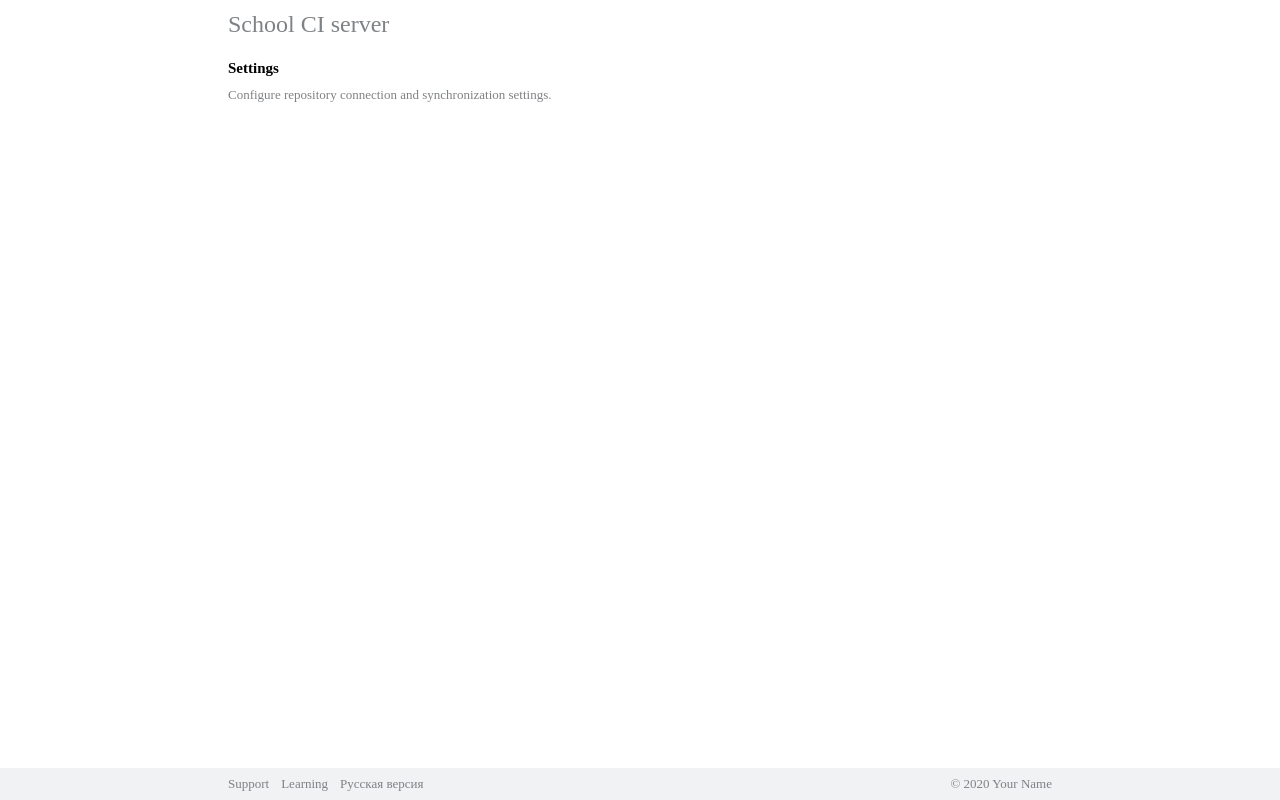
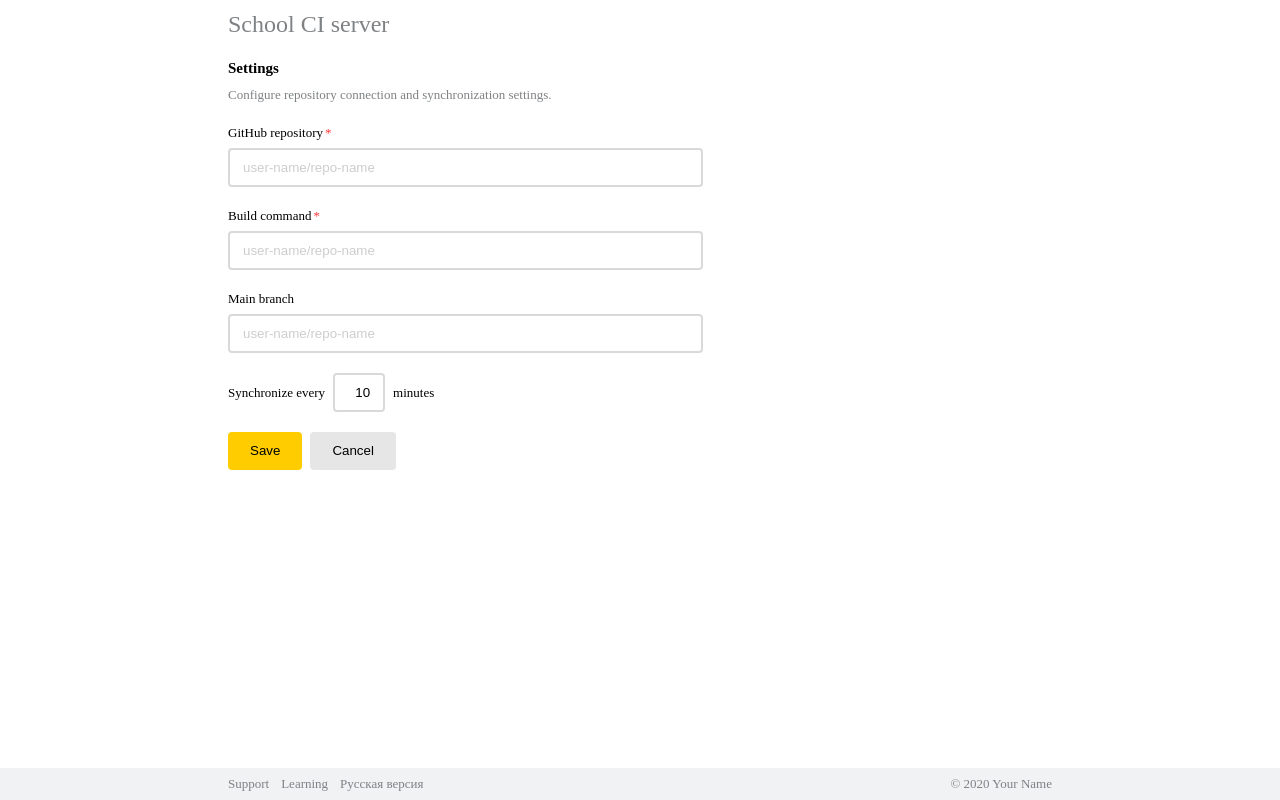
Before and after one commit to temir988/hw_react, a React (Create React App) app: page /settings in a window 1280 px wide. Built offline with nearby package versions, Linux system fonts and the light colour scheme; a web font is replaced by a local one.

Commit message:
add settings page

```diff
--- a/src/components/Settings/Settings.js
+++ b/src/components/Settings/Settings.js
@@ -2,6 +2,8 @@ import { NavLink } from "react-router-dom";
 
 import Header from "../Header/Header";
 import Logo from "../Logo/Logo";
+import TextField from "../TextField/TextField";
+import Button from "../Button/Button";
 import s from "./Settings.module.css";
 
 function Settings() {
@@ -17,6 +19,28 @@ function Settings() {
         <p className={s.description}>
           Configure repository connection and synchronization settings.
         </p>
+        <form className={s.form}>
+          <TextField
+            label="GitHub repository"
+            placeholder="user-name/repo-name"
+            required
+          />
+          <TextField
+            label="Build command"
+            placeholder="user-name/repo-name"
+            required
+          />
+          <TextField label="Main branch" placeholder="user-name/repo-name" />
+          <div className={s.sync}>
+            Synchronize every
+            <TextField value="10" inline />
+            minutes
+          </div>
+          <div className={s.actions}>
+            <Button type="action">Save</Button>
+            <Button type="secondary">Cancel</Button>
+          </div>
+        </form>
       </main>
     </div>
   );
--- a/src/components/Settings/Settings.module.css
+++ b/src/components/Settings/Settings.module.css
@@ -10,3 +10,25 @@
   margin: 0 0 20px 0;
   line-height: 18px;
 }
+
+.form {
+  display: grid;
+  grid-gap: 20px;
+}
+
+.actions {
+  display: flex;
+  gap: 8px;
+}
+
+.sync {
+  display: flex;
+  align-items: center;
+  gap: 8px;
+}
+
+@media only screen and (max-width: 512px) {
+  .actions {
+    flex-direction: column;
+  }
+}
--- /dev/null
+++ b/src/components/TextField/TextField.js
@@ -0,0 +1,52 @@
+import React, { useState } from "react";
+import s from "./TextField.module.css";
+import { ReactComponent as ClearIcon } from "./clear.svg";
+import classNames from "classnames";
+
+export default function TextField({
+  label,
+  required,
+  placeholder,
+  inline = false,
+  value = "",
+}) {
+  const [text, setText] = useState(value);
+
+  const inputHandler = (e) => {
+    setText(e.target.value);
+  };
+
+  const clearTextField = () => {
+    setText("");
+  };
+
+  const inputClasses = classNames(s.input, inline ? s.inline : "");
+
+  return (
+    <div>
+      {label && (
+        <label htmlFor="" className={s.label}>
+          {label}
+          {required && <span className={s.required}>*</span>}
+        </label>
+      )}
+
+      <div className={s.wrapper}>
+        <input
+          type="text"
+          placeholder={placeholder}
+          className={inputClasses}
+          value={text}
+          onInput={inputHandler}
+          required={required}
+        />
+
+        {!inline && text && (
+          <button className={s.clear} onClick={clearTextField}>
+            <ClearIcon />
+          </button>
+        )}
+      </div>
+    </div>
+  );
+}
--- /dev/null
+++ b/src/components/TextField/TextField.module.css
@@ -0,0 +1,66 @@
+.label {
+  display: block;
+  margin-bottom: 6px;
+  line-height: 18px;
+}
+
+.wrapper {
+  display: inline-block;
+  position: relative;
+}
+
+.input {
+  display: block;
+  padding: 10px 13px;
+  border: 2px solid #d9d9d9;
+  border-radius: 4px;
+  min-width: 475px;
+  color: var(--color-text);
+  transition: all 0.2s;
+  outline: none;
+}
+
+input:focus {
+  border-color: var(--color-border-focused);
+}
+
+.input::placeholder {
+  color: rgba(0, 0, 0, 0.2);
+}
+
+@media only screen and (max-width: 512px) {
+  .wrapper {
+    display: block;
+  }
+  .input {
+    min-width: auto;
+    width: 100%;
+  }
+}
+
+.required {
+  display: inline-block;
+  margin-left: 2px;
+  color: var(--red-500);
+}
+
+.clear {
+  display: block;
+  padding: 10px;
+  background-color: transparent;
+  border: 0;
+  position: absolute;
+  right: 2px;
+  top: 2px;
+  cursor: pointer;
+}
+
+.clear svg {
+  display: block;
+}
+
+.inline {
+  min-width: auto;
+  width: 52px;
+  text-align: right;
+}
--- a/src/styles/colors.css
+++ b/src/styles/colors.css
@@ -4,6 +4,7 @@
   --blue-grey-500: #7f8285;
   --blue-grey-50: #f0f2f3;
   --green-500: #00b341;
+  --red-500: #ff3333;
   --color-bg-action-hovered: #f2c200;
   --color-bg-disabled: #f2f2f2;
   --color-text-disabled: #7f7f7f;
```
Also changed, not shown: src/components/FormInput/FormInput.js (deleted, +0 -10 lines), src/components/FormInput/FormInput.module.css (deleted), src/components/TextField/clear.svg (added).
